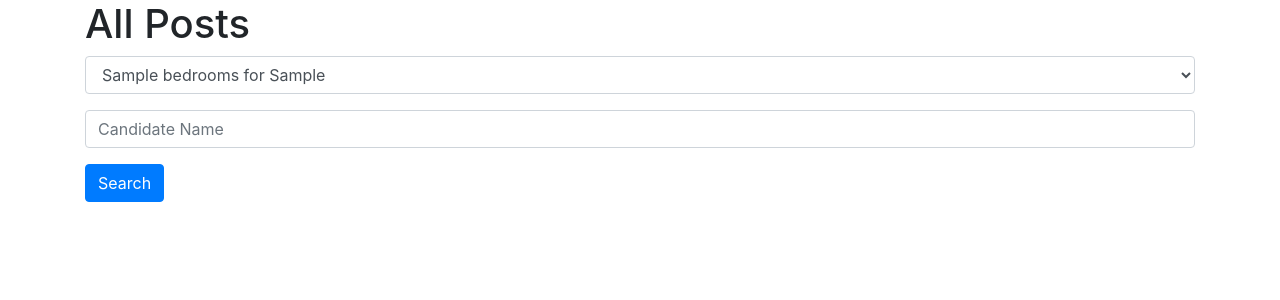
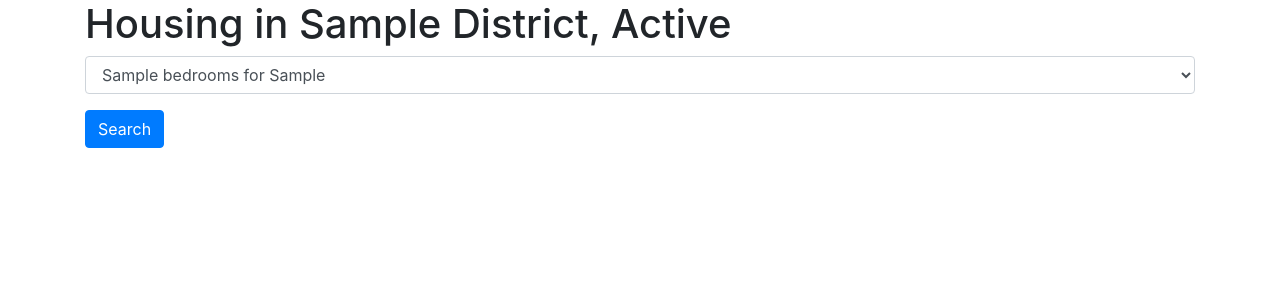
Before and after one commit to irahorecka/craigslist-housing-miner, a Flask app: template py3.7/FLASK/templates/initial.html in a window 1280 px wide. Shown: the top 300 px of the page. Run offline with Flask 2, Linux system fonts and the light colour scheme; tables that the repository leaves empty hold one stand-in row (values such as "Sample post"); the template is opened without the code that fills it: values that come from a table or form of the project are taken from there, most other values are stand-ins (such as "Sample title", 1, 10 or a date in 2020); some libraries are stand-ins or nearby versions.

Commit message:
allow more dynamic user input information

```diff
--- a/py3.7/FLASK/application.py
+++ b/py3.7/FLASK/application.py
@@ -1,4 +1,4 @@
-from flask import Flask, render_template, request
+from flask import Flask, render_template, request, jsonify
 from models import *
 from webscrape import *
 from sqlalchemy import func
@@ -17,17 +17,20 @@ def index():
 def initial():
     state = request.form.get('state_id')
     district = request.form.get("district_id")
+    print(state, district)
     craigslist = Post.query.filter(func.lower(Post.cl_state)==func.lower(state)).filter(func.lower(Post.location).like("%"+func.lower(district)+"%")).order_by(Post.date_posted.desc()).limit(50)
-    return render_template("initial.html", craigslist = craigslist)
-
-@app.route("/post", methods=["POST"])
-def post():
     """Jot a name."""
 
     # Get form information.
     name = request.form.get("name")
+    return render_template("initial.html", craigslist = craigslist, district = district, state = state, name = name)
+
+@app.route("/post", methods=["POST"])
+def post():
+    var = (request.form.get("post_id").split(' '))
+    print(var, type(var))
     try:
-        post_id = int(request.form.get("post_id"))
+        post_id = int(var[0])
     except ValueError:
         return render_template("error.html", message="Invalid post number.")
 
@@ -37,16 +40,28 @@ def post():
         return render_template("error.html", message="No such post with that id.")
 
     # Add passenger.
-    post.add_candidate(name)
     passengers = Users.query.filter_by(post_id=post_id).all()
-    return render_template("flight.html", post = post, passengers = passengers, test=return_body(post.url))
+    return render_template("flight.html", post = post, name = var[1], passengers = passengers, test=return_body(post.url), state = var[2], district = var[3])
 
 
-'''@app.route("/posts")
-def posts(district):
-    """List all posts."""
-    posts = Post.query.filter(Post.cl_district==district.title()).order_by(Post.date_posted.desc()).limit(50)
-    return render_template("flights.html", posts=posts)'''
+@app.route("/posts", methods=["POST"])
+def posts():
+    var = (request.form.get("name").split(' '))
+    print(var)
+    try:
+        post_id = int(var[0])
+    except ValueError:
+        return render_template("error.html", message="Invalid post number.")
+
+    # Make sure the flight exists.
+    post = Post.query.get(post_id)
+    if not post:
+        return render_template("error.html", message="No such post with that id.")
+
+    # Add passenger.
+    post.add_candidate(var[1].title()) #name
+    return render_template('success.html', name = var[1], state = var[2], district = var[3])
+    #return render_template("flight.html", post = post, name = var[1], passengers = passengers, test=return_body(post.url))
 
 '''@app.route("/posts/<int:post_id>")
 def post(post_id):
--- a/py3.7/FLASK/templates/initial.html
+++ b/py3.7/FLASK/templates/initial.html
@@ -5,26 +5,26 @@
 {% endblock %}
 
 {% block body %}
-    <h1>All Posts</h1>
+    {% if district == '' %}
+        <h1>Housing</h1>
+    {% else %}
+        <h1>Housing in {{ district.title() }}, {{ state.title() }}</h1>
+    {% endif %}
 
-    <form action="{{ url_for('post') }}" method="post">
+    <form action="{{ url_for('post') }}" method="post" >
             <div class="form-group">
                 <select class="form-control" name="post_id">
                     {% for post in craigslist %}
                         {% if post.bedrooms == '1' %}
-                            <option value="{{ post.id }}">{{ post.bedrooms }} bedroom for {{ post.price }}</option>
+                            <option value="{{ post.id }} {{ name }} {{ state }} {{ district }}">{{ post.bedrooms }} bedroom for {{ post.price }}</option>
                         {% elif post.bedrooms == 'None' %}
-                            <option value="{{ post.id }}">Unknown bedrooms for {{ post.price }}</option>
+                            <option value="{{ post.id }} {{ name }} {{ state }} {{ district }}">Unknown bedrooms for {{ post.price }}</option>
                         {% else %}
-                            <option value="{{ post.id }}">{{ post.bedrooms }} bedrooms for {{ post.price }}</option>
+                            <option value="{{ post.id }} {{ name }} {{ state }} {{ district }}">{{ post.bedrooms }} bedrooms for {{ post.price }}</option>
                         {% endif %}
                     {% endfor %}
                 </select>
             </div>
-            <div class="form-group">
-                <input class="form-control" name="name" placeholder="Candidate Name">
-            </div>
-
             <div class="form-group">
                 <button class="btn btn-primary">Search</button>
             </div>
```
Also changed, not shown: py3.7/FLASK/templates/flight.html (+7 -3 lines), py3.7/FLASK/templates/index.html (+7 -3 lines), py3.7/FLASK/templates/success.html (+12 -0 lines).
